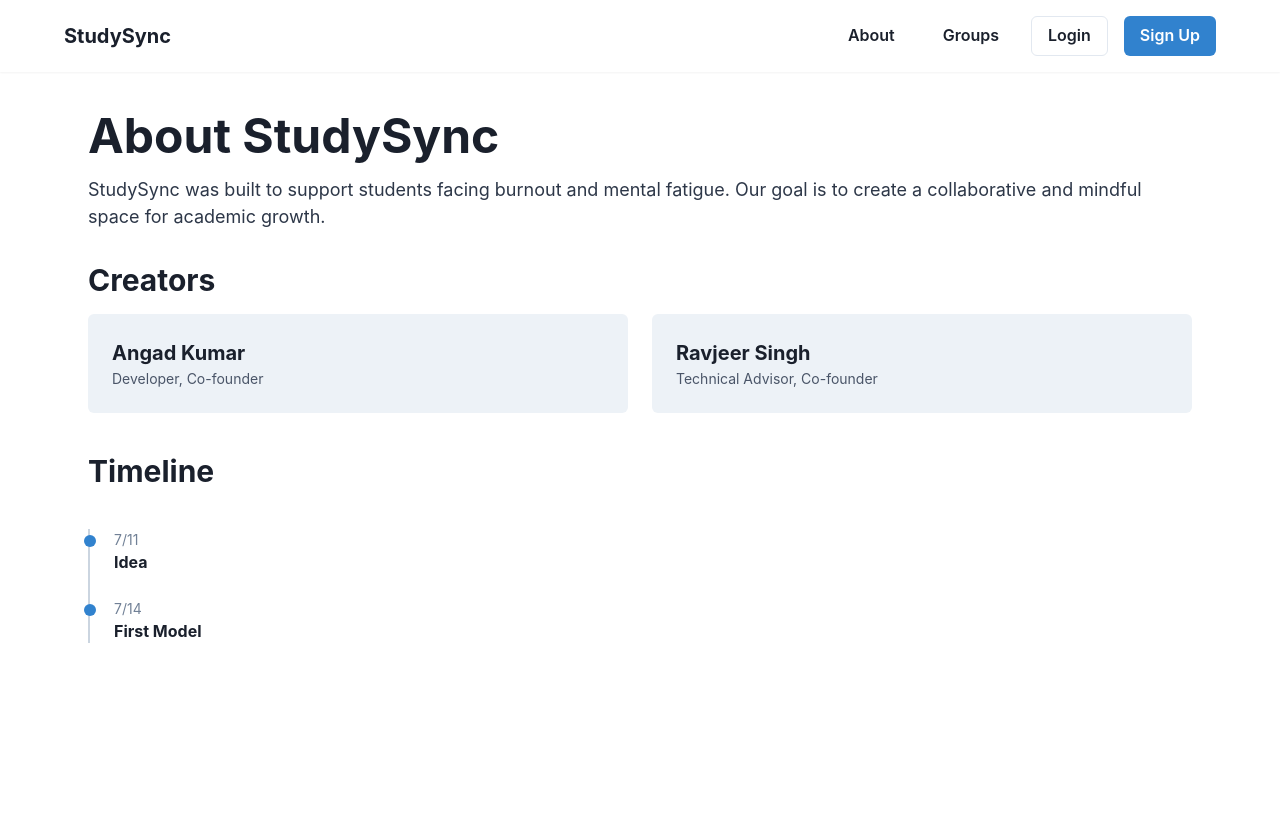
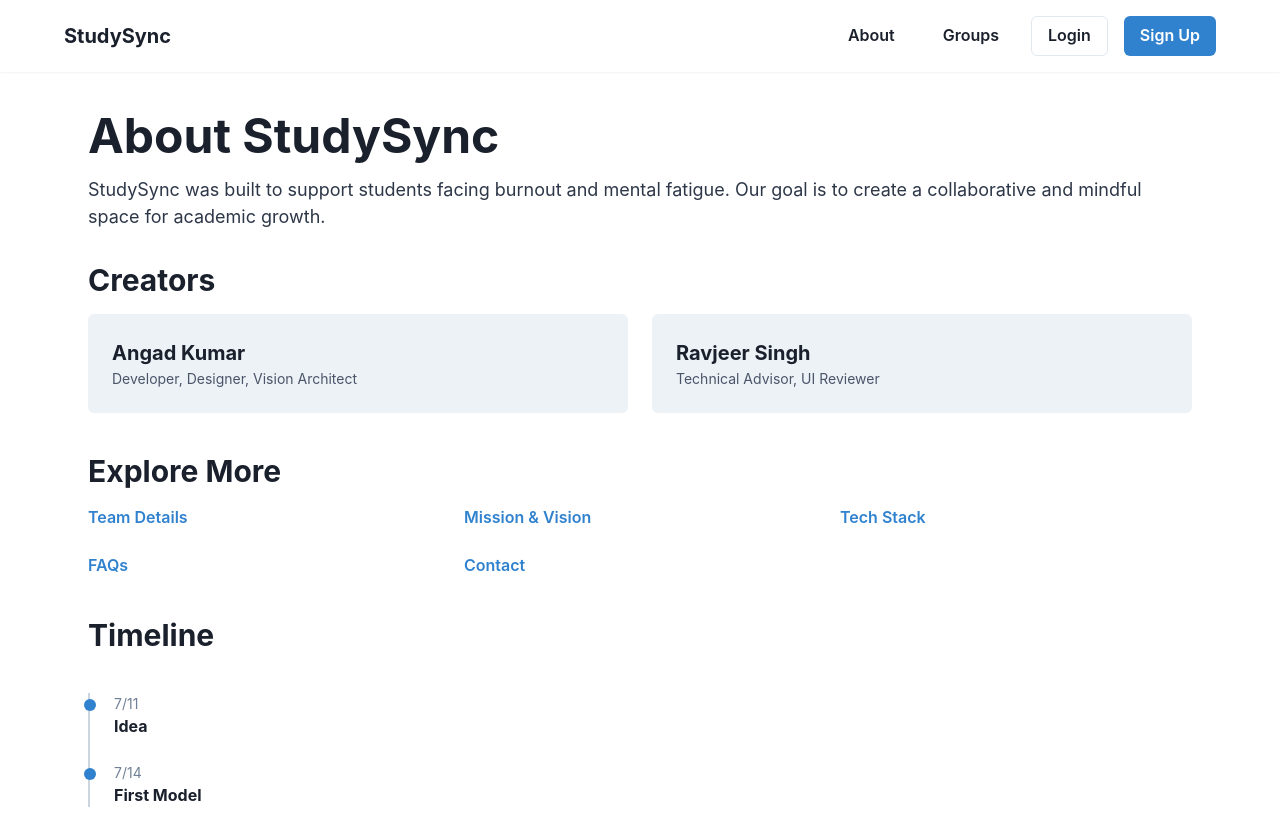
Before and after one commit to AngadKumar16/studysync, a Next.js app: page /about in a window 1280 px wide. Shown: the top 840 px of the page. Before the commit the page ends 800 px from the top, so only its background shows below. Built offline with nearby package versions, Linux system fonts and the light colour scheme.

Commit message:
Side Bar in About

```diff
--- a/src/app/about/page.tsx
+++ b/src/app/about/page.tsx
@@ -1,7 +1,8 @@
 "use client";
 
-import { Box, Heading, Text, SimpleGrid} from "@chakra-ui/react";
+import { Box, Heading, Text, SimpleGrid, Link as ChakraLink } from "@chakra-ui/react";
 import Timeline from "@/components/Timeline";
+import Link from "next/link";
 
 export default function AboutPage() {
   const timelineSteps = [
@@ -20,12 +21,31 @@ export default function AboutPage() {
       <SimpleGrid columns={{ base: 1, md: 2 }} spacing={6} mb={10}>
         <Box bg="gray.100" _dark={{ bg: "gray.700" }} p={6} rounded="md">
           <Text fontWeight="bold" fontSize="xl">Angad Kumar</Text>
-          <Text fontSize="sm" color="gray.600">Developer, Co-founder</Text>
+          <Text fontSize="sm" color="gray.600">Developer, Designer, Vision Architect</Text>
         </Box>
         <Box bg="gray.100" _dark={{ bg: "gray.700" }} p={6} rounded="md">
           <Text fontWeight="bold" fontSize="xl">Ravjeer Singh</Text>
-          <Text fontSize="sm" color="gray.600">Technical Advisor, Co-founder</Text>
+          <Text fontSize="sm" color="gray.600">Technical Advisor, UI Reviewer</Text>
         </Box>
+      </SimpleGrid>
+
+      <Heading size="lg" mb={4}>Explore More</Heading>
+      <SimpleGrid columns={{ base: 1, md: 3 }} spacing={6} mb={10}>
+        <ChakraLink as={Link} href="/about/team" color="blue.500" fontWeight="semibold" _hover={{ textDecoration: "underline" }}>
+          Team Details
+        </ChakraLink>
+        <ChakraLink as={Link} href="/about/mission" color="blue.500" fontWeight="semibold" _hover={{ textDecoration: "underline" }}>
+          Mission & Vision
+        </ChakraLink>
+        <ChakraLink as={Link} href="/about/tech-stack" color="blue.500" fontWeight="semibold" _hover={{ textDecoration: "underline" }}>
+          Tech Stack
+        </ChakraLink>
+        <ChakraLink as={Link} href="/about/faq" color="blue.500" fontWeight="semibold" _hover={{ textDecoration: "underline" }}>
+          FAQs
+        </ChakraLink>
+        <ChakraLink as={Link} href="/about/contact" color="blue.500" fontWeight="semibold" _hover={{ textDecoration: "underline" }}>
+          Contact
+        </ChakraLink>
       </SimpleGrid>
 
       <Heading size="lg" mb={4}>Timeline</Heading>
```
